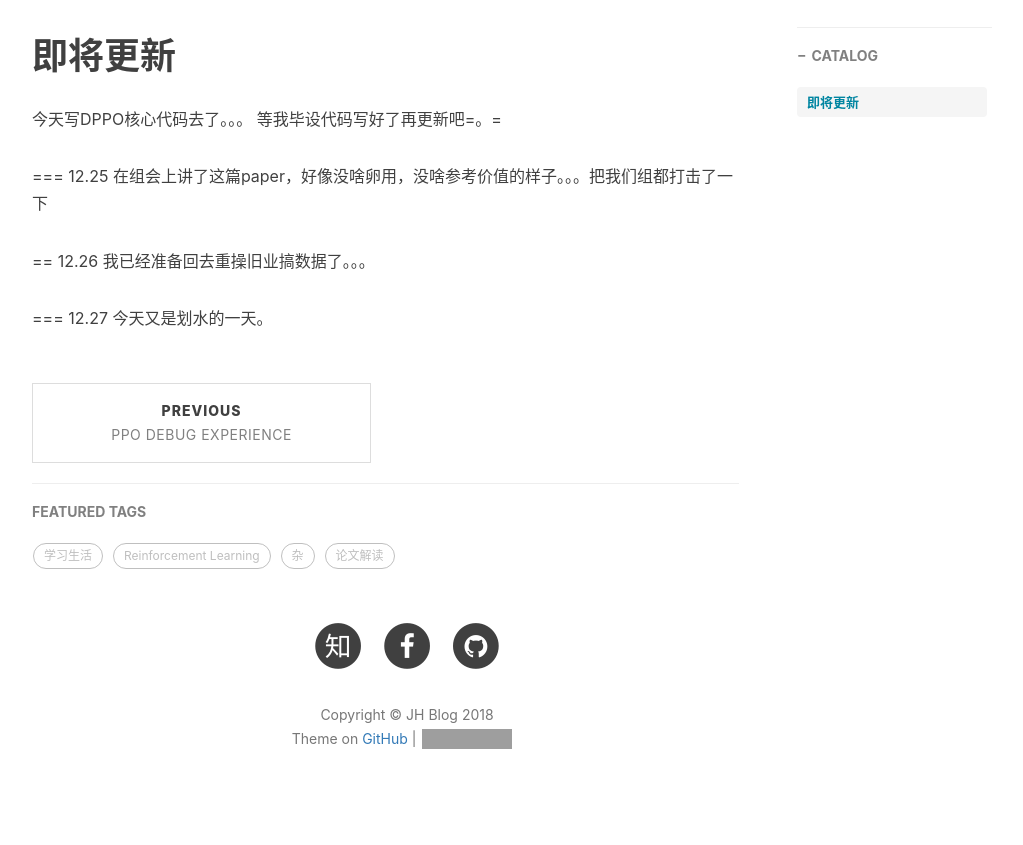
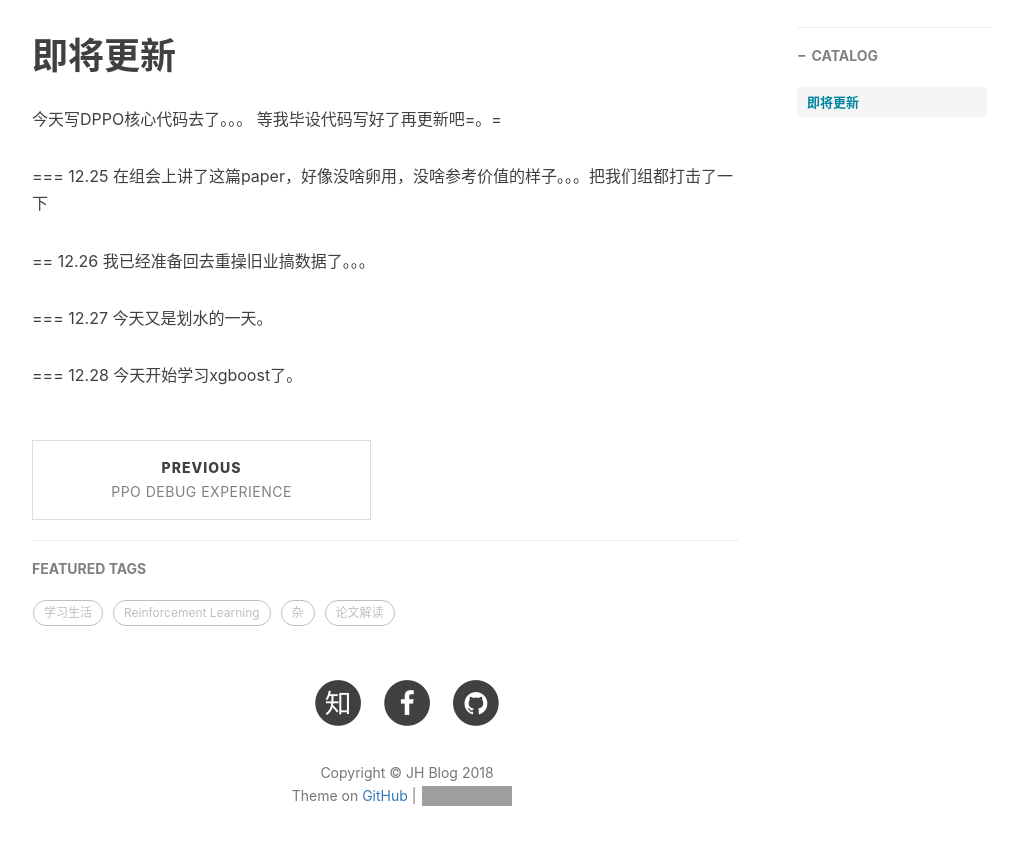
Before and after one commit to sweetice/previous_blog, a Jekyll site: the page built from _posts/2018-12-23-论文解读:Hierarchical Macro Strategy Model for MOBA Game AI.md, in a window 1280 px wide and 900 px high, scrolled down 657 px. Shown: the top 845 px of the window, without its empty margins (233-1256 px from the left). Built offline with Jekyll 4.4.1, drawn with Linux system fonts in a browser that asks for light colours; nearby versions of some CDN libraries; comment, search, counter and statistics services are not loaded; grey boxes are pictures that could not be loaded.

Commit message:
Update 2018-12-23-论文解读:Hierarchical Macro Strategy Model for MOBA Game AI.md

```diff
--- a/_posts/2018-12-23-论文解读:Hierarchical Macro Strategy Model for MOBA Game AI.md
+++ b/_posts/2018-12-23-论文解读:Hierarchical Macro Strategy Model for MOBA Game AI.md
@@ -26,3 +26,6 @@ tags:
 
 ===
 12.27 今天又是划水的一天。
+
+===
+12.28 今天开始学习xgboost了。
```
